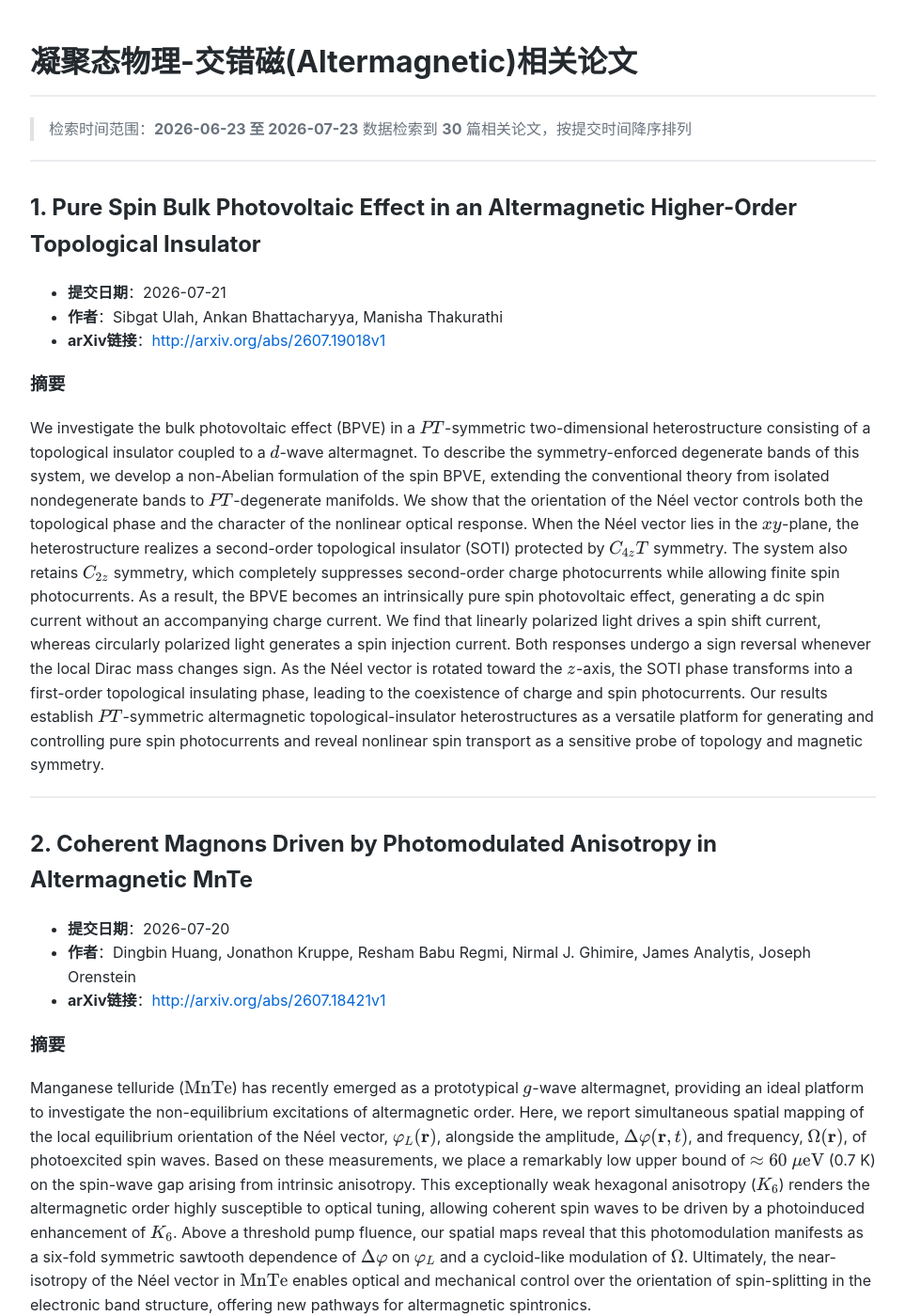
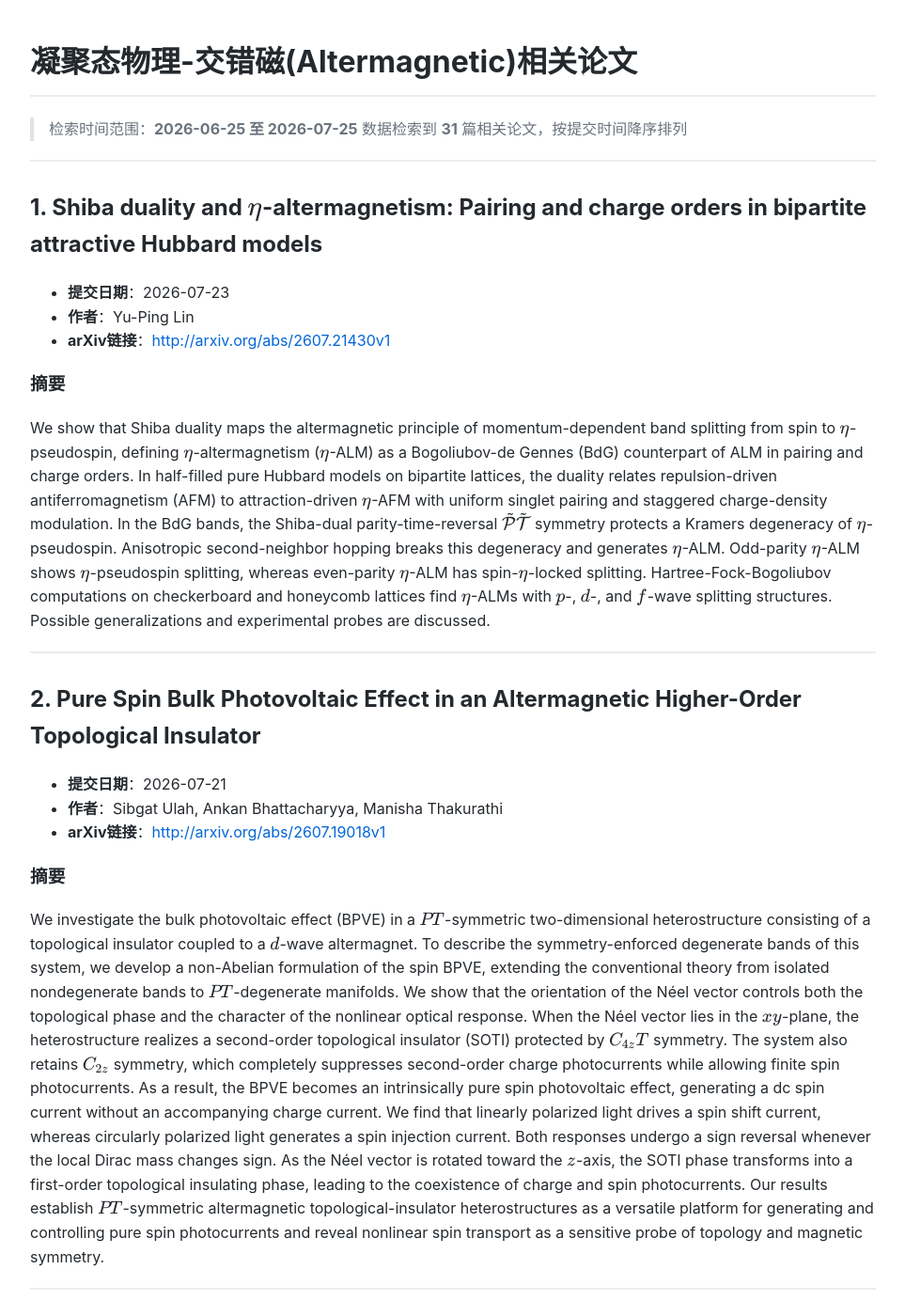
Before and after one commit to yangke25491/daily-arxiv-altermagnetic, a Jekyll site: the page built from index.md, in a window 1280 px wide and 1400 px high. Shown: the whole window at 94% size, without its empty margins (158-1121 px from the left). Built offline with Jekyll 4.4.1, drawn with Linux system fonts in a browser that asks for light colours; some of the changed text lies outside the part shown.

Commit message:
Automated update: arXiv papers

```diff
--- a/index.md
+++ b/index.md
@@ -5,12 +5,23 @@ title: 交错磁论文
 
 # 凝聚态物理-交错磁(Altermagnetic)相关论文
 
-> 检索时间范围：**2026-06-23 至 2026-07-23**
-> 数据检索到 **30** 篇相关论文，按提交时间降序排列
+> 检索时间范围：**2026-06-25 至 2026-07-25**
+> 数据检索到 **31** 篇相关论文，按提交时间降序排列
 
 ---
 
-## 1. Pure Spin Bulk Photovoltaic Effect in an Altermagnetic Higher-Order Topological Insulator
+## 1. Shiba duality and $η$-altermagnetism: Pairing and charge orders in bipartite attractive Hubbard models
+
+- **提交日期**：2026-07-23
+- **作者**：Yu-Ping Lin
+- **arXiv链接**：[http://arxiv.org/abs/2607.21430v1](http://arxiv.org/abs/2607.21430v1)
+
+### 摘要
+We show that Shiba duality maps the altermagnetic principle of momentum-dependent band splitting from spin to $η$-pseudospin, defining $η$-altermagnetism ($η$-ALM) as a Bogoliubov-de Gennes (BdG) counterpart of ALM in pairing and charge orders. In half-filled pure Hubbard models on bipartite lattices, the duality relates repulsion-driven antiferromagnetism (AFM) to attraction-driven $η$-AFM with uniform singlet pairing and staggered charge-density modulation. In the BdG bands, the Shiba-dual parity-time-reversal $\mathcal{\tilde{P}}\mathcal{\tilde{T}}$ symmetry protects a Kramers degeneracy of $η$-pseudospin. Anisotropic second-neighbor hopping breaks this degeneracy and generates $η$-ALM. Odd-parity $η$-ALM shows $η$-pseudospin splitting, whereas even-parity $η$-ALM has spin-$η$-locked splitting. Hartree-Fock-Bogoliubov computations on checkerboard and honeycomb lattices find $η$-ALMs with $p$-, $d$-, and $f$-wave splitting structures. Possible generalizations and experimental probes are discussed.
+
+---
+
+## 2. Pure Spin Bulk Photovoltaic Effect in an Altermagnetic Higher-Order Topological Insulator
 
 - **提交日期**：2026-07-21
 - **作者**：Sibgat Ulah, Ankan Bhattacharyya, Manisha Thakurathi
@@ -252,7 +263,7 @@ Parity-protected superconducting qubits offer intrinsically long coherence, but
 
 ---
 
-## 23. Josephson effects in the spin-triplet superconductor/altermagnet/spin-triplet superconductor junctions: the detection of the intrinsic $\bf{d}$-vector
+## 24. Josephson effects in the spin-triplet superconductor/altermagnet/spin-triplet superconductor junctions: the detection of the intrinsic $\bf{d}$-vector
 
 - **提交日期**：2026-07-04
 - **作者**：Ya-Ting Han, Li-Juan Chen, Wen-Ting Liu, Qiang Cheng, Qing-Feng Sun
@@ -263,7 +274,7 @@ We study the Josephson effects in the spin-triplet superconductor/altermagnet/sp
 
 ---
 
-## 24. Unconventional Mixed-Parity Magnetism in Rare-Earth Tetraborides
+## 25. Unconventional Mixed-Parity Magnetism in Rare-Earth Tetraborides
 
 - **提交日期**：2026-07-02
 - **作者**：Dong-Choon Ryu, Jae-Ho Han, Bongjae Kim, Chang-Jong Kang
@@ -329,7 +340,7 @@ Conclusions by Sears et al. (arXiv: 2601.04303) about dispersions of magnons in
 
 ---
 
-## 30. Multiphoton Fingerprints of Altermagnetic Spin Splittings
+## 31. Multiphoton Fingerprints of Altermagnetic Spin Splittings
 
 - **提交日期**：2026-06-25
 - **作者**：Sayed Ali Akbar Ghorashi, Andrew M. Rappe
```
Also changed, not shown: other parts of index.md (+26 -26 lines).
